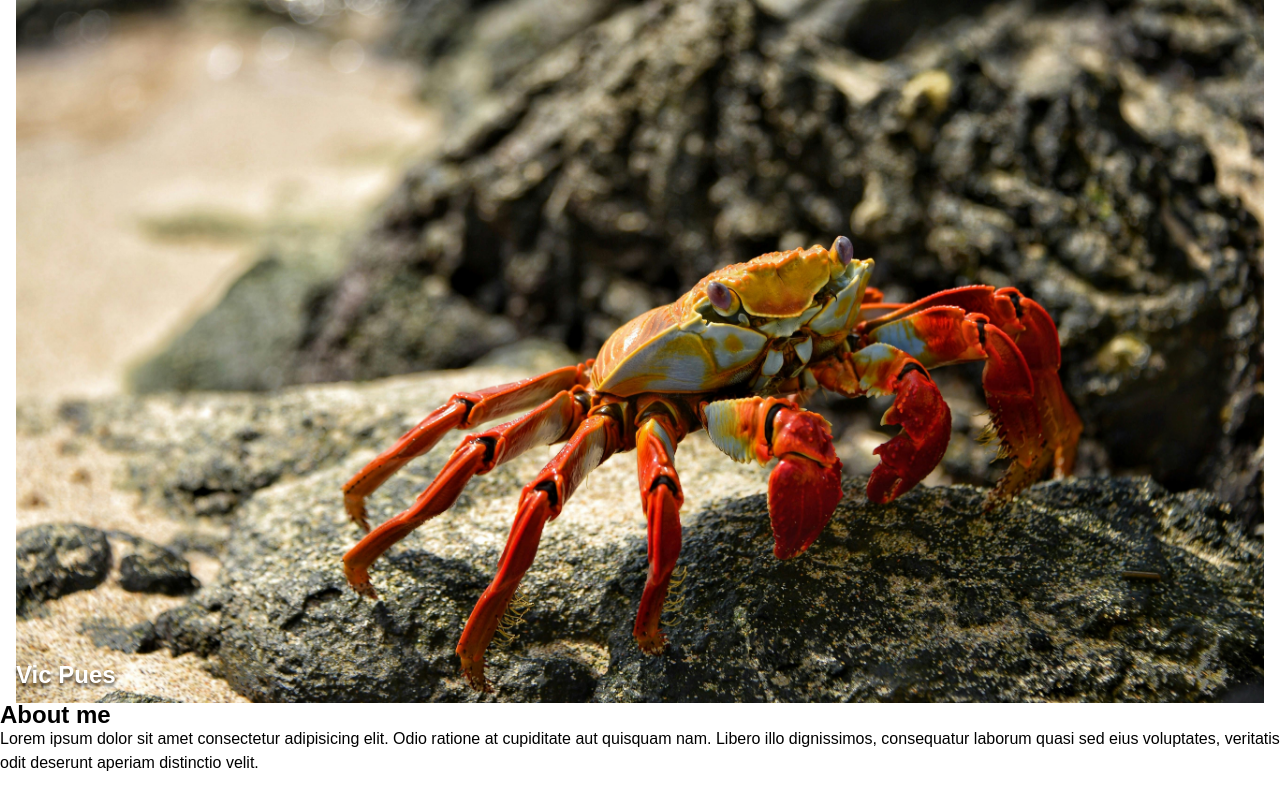
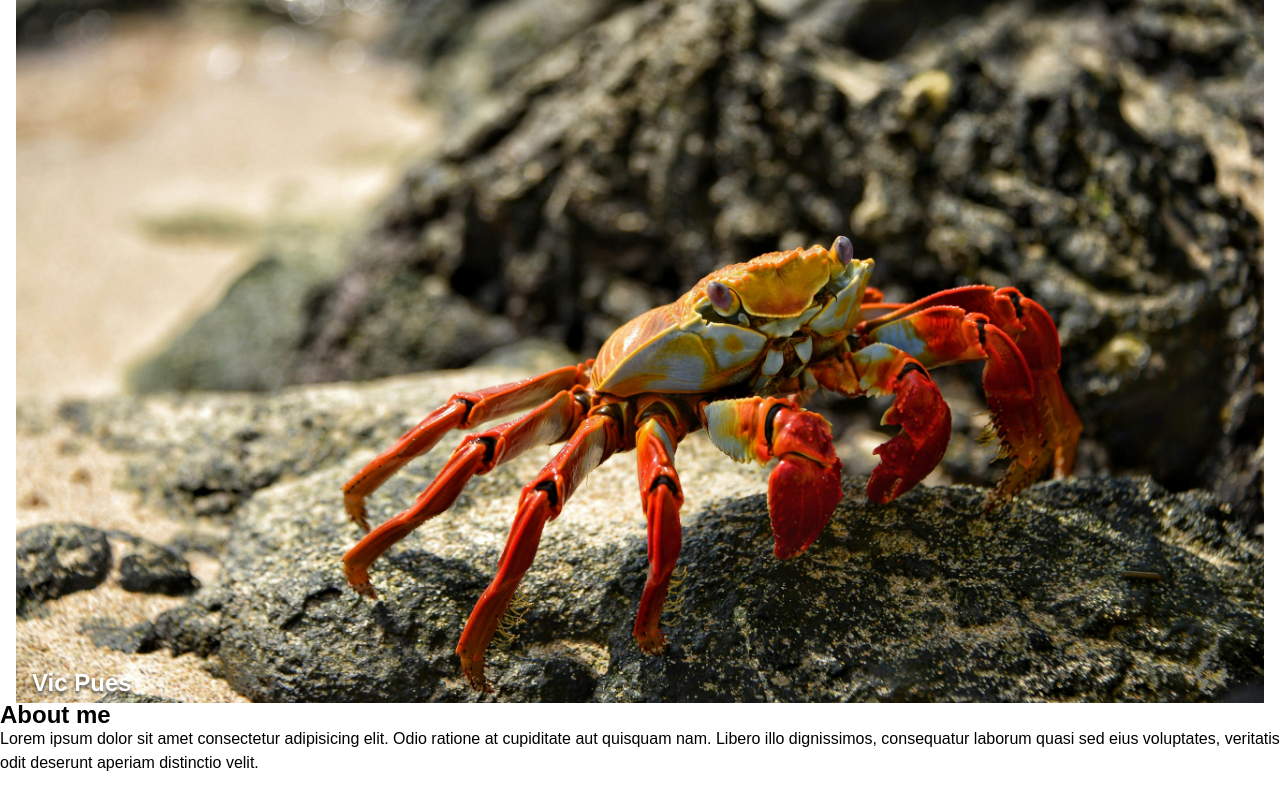
Before and after one commit to vicpues/odin-homepage, a React (Vite) app: page / in a window 1280 px wide. Built offline with nearby package versions, Linux system fonts and the light colour scheme.

Commit message:
feat: Tweak h1 caption position

```diff
--- a/src/Hero.css
+++ b/src/Hero.css
@@ -7,7 +7,8 @@
   figcaption {
     z-index: 100;
     position: absolute;
-    bottom: 1em;
+    bottom: 0.5em;
+    left: 1em;
     color: #ffffff;
     text-shadow: 0 0.2em 0.2em #000000a6;
   }
```
